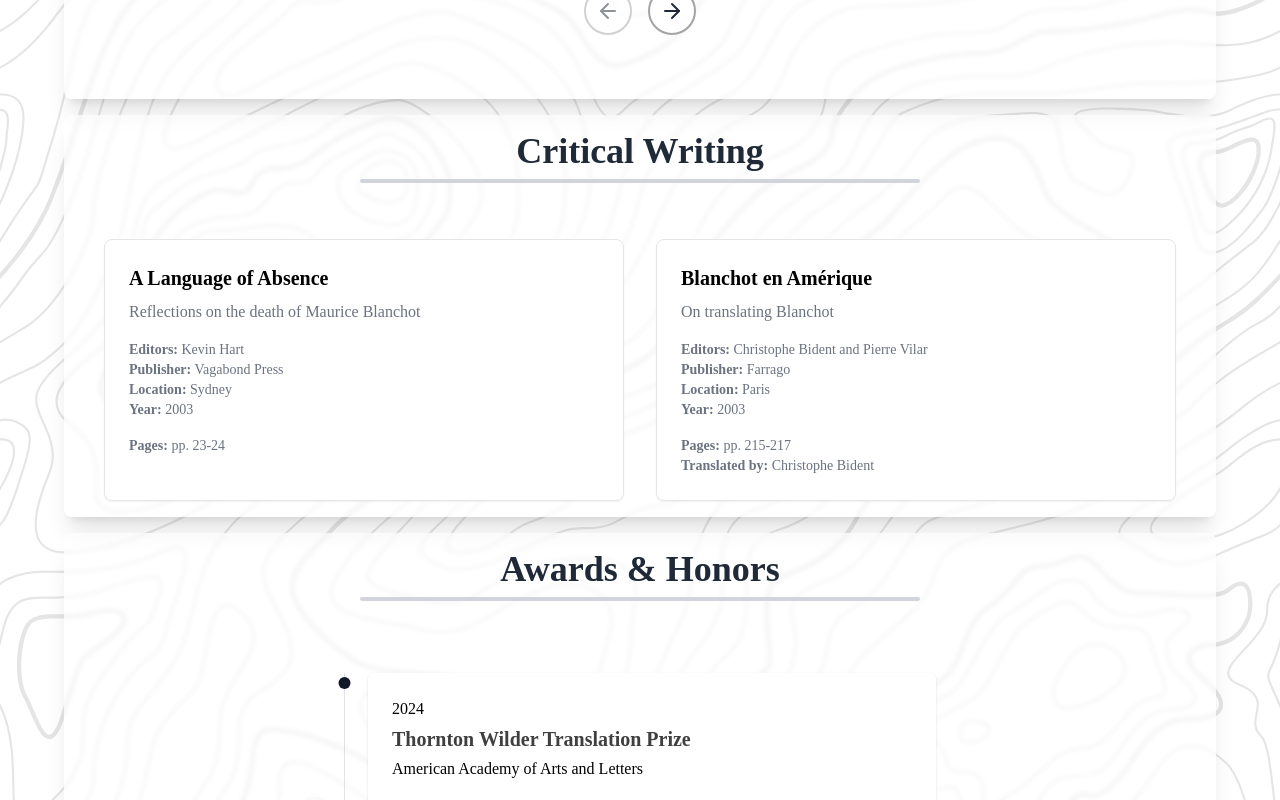
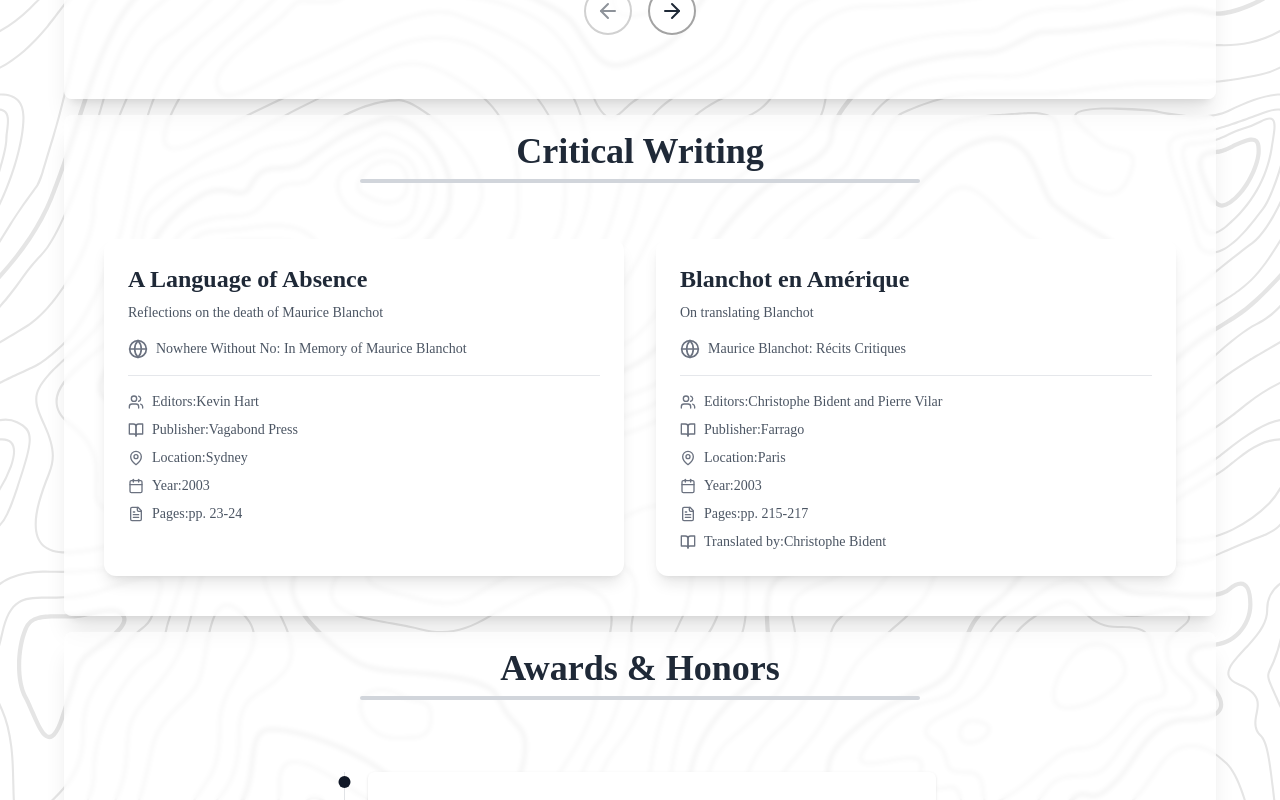
Before and after one commit to Keerikadan03/charlotte-mandell, a React (Vite) app: page /work in a window 1280 px wide. Shown: the part 1630-2430 px from the top of the page. Built offline with nearby package versions, Linux system fonts and the light colour scheme.

Commit message:
changes in critical writing

```diff
--- /dev/null
+++ b/src/components/CriticalWriting.tsx
@@ -0,0 +1,77 @@
+import React from 'react';
+import { BookOpen, Users, MapPin, Calendar, FileText, Globe } from 'lucide-react';
+
+type Writing = {
+  title: string;
+  details: string;
+  publication: string;
+  editors: string;
+  publisher: string;
+  location: string;
+  year: string;
+  pages: string;
+  translatedBy?: string;
+};
+
+type CriticalWritingsProps = {
+  writings: Writing[];
+};
+
+const CriticalWritings: React.FC<CriticalWritingsProps> = ({ writings }) => {
+  return (
+    <div className="grid gap-8 md:grid-cols-2 p-6">
+      {writings.map((writing, index) => (
+        <div
+          key={index}
+          className="rounded-xl overflow-hidden bg-white shadow-lg dark:bg-gray-950 dark:shadow-none transition-transform transform hover:scale-105"
+        >
+          <div className="p-6">
+            <h3 className="text-2xl font-bold text-gray-800 dark:text-white mb-2">
+              {writing.title}
+            </h3>
+            <p className="text-gray-600 dark:text-gray-400 text-sm mb-4">
+              {writing.details}
+            </p>
+            <div className="flex items-center text-gray-600 dark:text-gray-400 text-sm mb-2">
+              <Globe className="mr-2 h-5 w-5 text-gray-500" />
+              <span>{writing.publication}</span>
+            </div>
+
+            <div className="border-t border-gray-200 dark:border-gray-800 mt-4 pt-4">
+              <div className="flex flex-col gap-2 text-sm text-gray-600 dark:text-gray-400">
+                <div className="flex items-center">
+                  <Users className="mr-2 h-4 w-4 text-gray-500" />
+                  <span className="font-medium">Editors:</span> {writing.editors}
+                </div>
+                <div className="flex items-center">
+                  <BookOpen className="mr-2 h-4 w-4 text-gray-500" />
+                  <span className="font-medium">Publisher:</span> {writing.publisher}
+                </div>
+                <div className="flex items-center">
+                  <MapPin className="mr-2 h-4 w-4 text-gray-500" />
+                  <span className="font-medium">Location:</span> {writing.location}
+                </div>
+                <div className="flex items-center">
+                  <Calendar className="mr-2 h-4 w-4 text-gray-500" />
+                  <span className="font-medium">Year:</span> {writing.year}
+                </div>
+                <div className="flex items-center">
+                  <FileText className="mr-2 h-4 w-4 text-gray-500" />
+                  <span className="font-medium">Pages:</span> {writing.pages}
+                </div>
+                {writing.translatedBy && (
+                  <div className="flex items-center">
+                    <BookOpen className="mr-2 h-4 w-4 text-gray-500" />
+                    <span className="font-medium">Translated by:</span> {writing.translatedBy}
+                  </div>
+                )}
+              </div>
+            </div>
+          </div>
+        </div>
+      ))}
+    </div>
+  );
+};
+
+export default CriticalWritings;
--- a/src/components/Translations.tsx
+++ b/src/components/Translations.tsx
@@ -19,7 +19,7 @@ const Translations = () => {
               className="md:basis-1/3 lg:basis-1/5"
               key={translation.title || index}
             >
-              <div className="bg-white rounded-lg shadow my-5 w-64 p-5  mx-auto flex items-center justify-center">
+              <div className="bg-white rounded-lg shadow my-5 w-64 p-5  mx-auto flex items-center justify-center transition-transform transform hover:scale-105">
                   <div className="space-y-4">
                     <h3 className="text-lg font-medium min-h-20" title={translation.title}>
                       {translation.title.length > 25
--- a/src/pages/Work.tsx
+++ b/src/pages/Work.tsx
@@ -4,6 +4,7 @@ import TitleSection from "@/components/typography/TitleSection";
 import Collection from "@/components/Collection";
 import Translations from "@/components/Translations";
 import Section from "@/components/Section";
+import CriticalWritings from "@/components/CriticalWriting";
 
 const criticalWritings = {
   writings: [
@@ -134,41 +135,7 @@ const Work = () => {
         {/* Critical Writing */}
         <Section>
         <TitleSection title="Critical Writing" />
-        <div className="grid gap-8 md:grid-cols-2 pt-6 px-6">
-          {criticalWritings.writings.map((writing, index) => (
-            <div
-              key={index}
-              className="rounded-lg border border-neutral-200 border-gray-200 bg-white p-6 shadow-sm dark:border-gray-800 dark:bg-gray-950 dark:border-neutral-800"
-            >
-              <h3 className="mb-2 text-xl font-semibold">{writing.title}</h3>
-              <p className="mb-4 text-gray-500 dark:text-gray-400">
-                {writing.details}
-              </p>
-              <div className="mb-4 text-sm text-gray-500 dark:text-gray-400">
-                <p>
-                  <strong>Editors:</strong> {writing.editors}
-                </p>
-                <p>
-                  <strong>Publisher:</strong> {writing.publisher}
-                </p>
-                <p>
-                  <strong>Location:</strong> {writing.location}
-                </p>
-                <p>
-                  <strong>Year:</strong> {writing.year}
-                </p>
-              </div>
-              <p className="text-sm text-gray-500 dark:text-gray-400">
-                <strong>Pages:</strong> {writing.pages}
-              </p>
-              {writing.translatedBy && (
-                <p className="text-sm text-gray-500 dark:text-gray-400">
-                  <strong>Translated by:</strong> {writing.translatedBy}
-                </p>
-              )}
-            </div>
-          ))}
-        </div>
+          <CriticalWritings writings={criticalWritings.writings}/>
         </Section>
 
         {/* awards & honors */}
```
